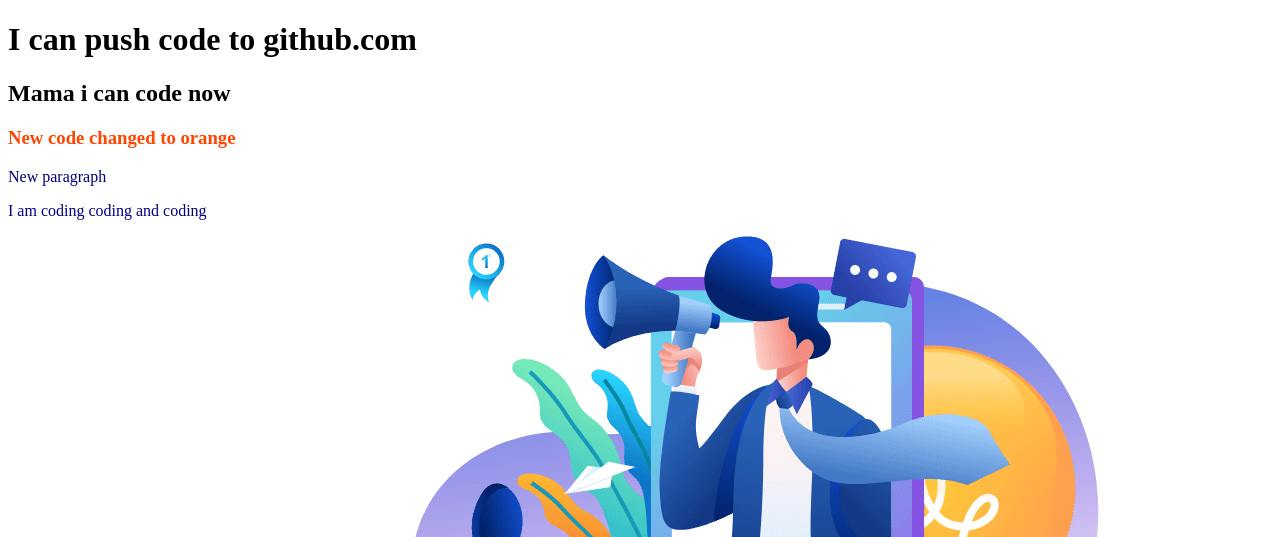
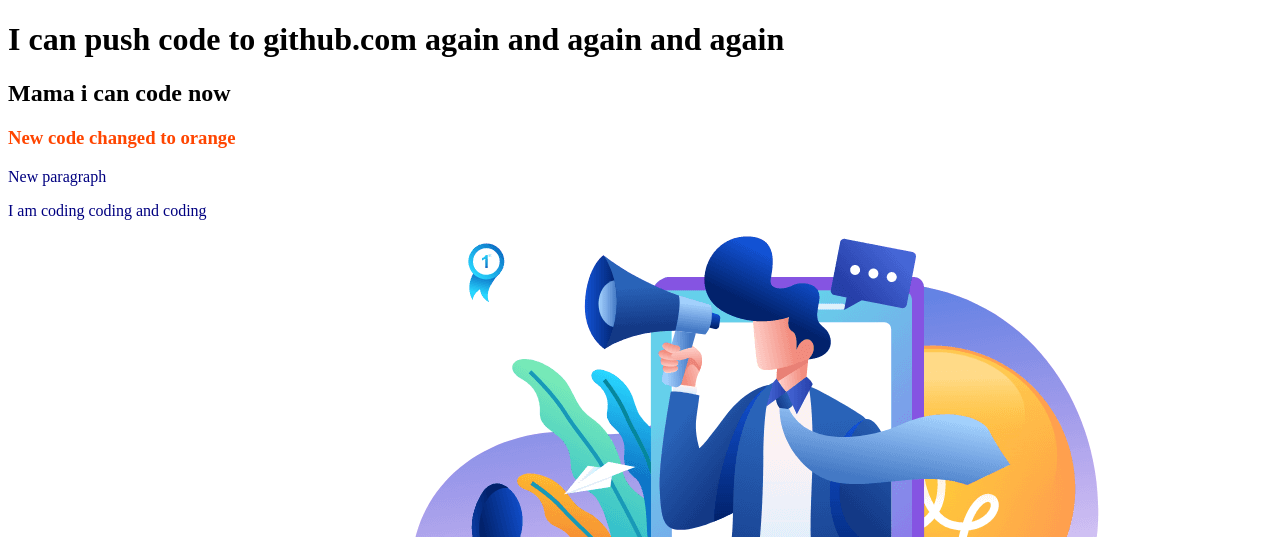
Before and after one commit to mahmudahasan/my-second-repo-old, a plain HTML site: page index.html in a window 1280 px wide. Shown: the top 537 px of the page. Drawn offline with Linux system fonts and the light colour scheme.

Commit message:
again added

```diff
--- a/index.html
+++ b/index.html
@@ -8,7 +8,7 @@
     <link rel="stylesheet" href="style.css">
 </head>
 <body>
-    <h1>I can push code to github.com</h1>
+    <h1>I can push code to github.com again and again and again</h1>
     <h2>Mama i can code now</h2>
     <h3>New code changed to orange</h3>
     <p>New paragraph</p>
```
